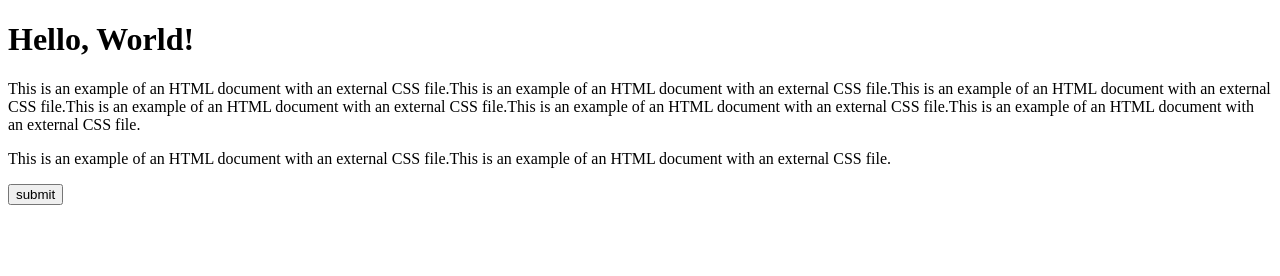
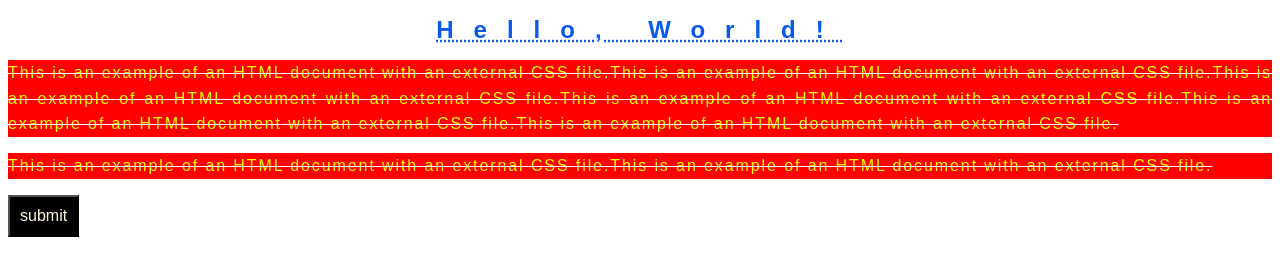
Before and after one commit to Devsarode/LEARN-CSS, a plain HTML site: page CSS/css1/LinkingToCSS.html in a window 1280 px wide. Drawn offline with Linux system fonts and the light colour scheme.

Commit message:
Update LinkingToCSS.html

```diff
--- a/CSS/css1/LinkingToCSS.html
+++ b/CSS/css1/LinkingToCSS.html
@@ -6,7 +6,7 @@
     <title>Example for External Style</title>
 
     <!-- linking -->
-    <link rel="stylesheet" href="ExternalStylesheet.css">
+    <link rel="stylesheet" href="LinkingToCSS.css">
 </head>
 <body>
 
```
